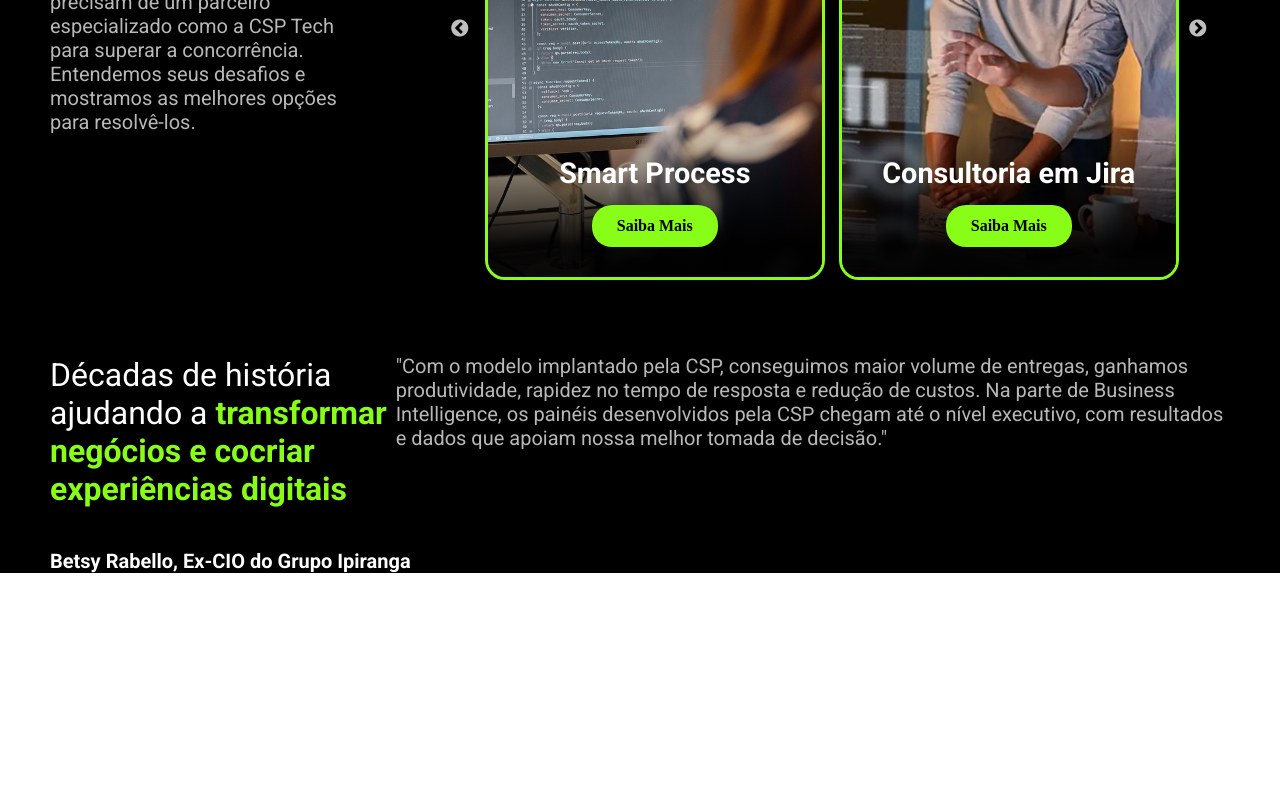
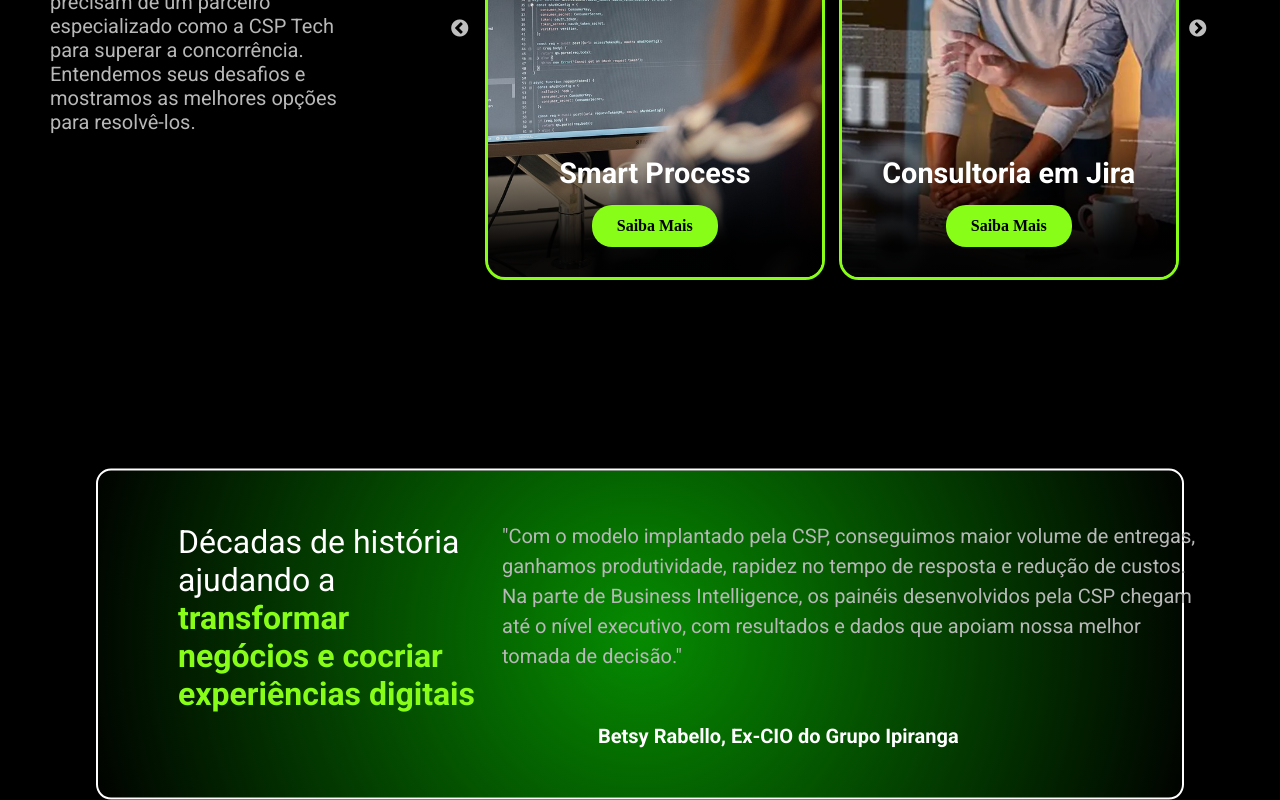
Before and after one commit to anabellypassos/NexaSoft, a React (Vite) app: page / in a window 1280 px wide. Shown: the part 1196-1996 px from the top of the page. Before the commit the page ends 1769 px from the top, so only its background shows below. Built offline with nearby package versions, Linux system fonts and the light colour scheme.

Commit message:
seccao 3 quadrante

```diff
--- a/src/pages/Home/home.css
+++ b/src/pages/Home/home.css
@@ -1,18 +1,19 @@
-body {
+body,html {
   margin: 0;
   padding: 0;
-  overflow-x: hidden;
   height: 100vh;
+  background-color: black;
 
 }
 
-.backgroundhome{
+.backgroundhome {
   background-color: black;
   align-items: center;
   padding: 0 50px;
   flex-direction: column;
 }
-.quadrante01{
+
+.quadrante01 {
   background-color: black;
   width: 100%;
   display: flex;
@@ -22,7 +23,7 @@ body {
 }
 
 
-.Titledestac{
+.Titledestac {
   margin-top: 200px;
   font-family: 'Roboto';
   color: white;
@@ -30,14 +31,16 @@ body {
   font-size: 50px;
   max-width: 600px;
 }
-.Titledestac span{
+
+.Titledestac span {
   margin-top: 150px;
   font-family: 'Roboto';
-    color:#87FD18;
+  color: #87FD18;
   font-weight: 700;
   font-size: 50px;
 }
-.paragrapy01{
+
+.paragrapy01 {
   color: rgb(184, 184, 184);
   margin-top: 20px;
   font-family: 'Roboto';
@@ -46,12 +49,13 @@ body {
   font-size: 20px;
 }
 
-.paragrapy01 span{
-    color:white;
+.paragrapy01 span {
+  color: white;
   font-weight: 600;
 
 }
-.buttonprimary{
+
+.buttonprimary {
   background-color: #87FD18;
   padding: 20px;
   border-radius: 25px;
@@ -63,15 +67,17 @@ body {
   transition: background 0.3s ease;
 }
 
-.buttonprimary:hover{
- background: linear-gradient(90deg,rgba(170, 255, 0, 1) 0%, rgba(0, 255, 106, 1) 50%, rgba(0, 0, 0, 1) 100%);
+.buttonprimary:hover {
+  background: linear-gradient(90deg, rgba(170, 255, 0, 1) 0%, rgba(0, 255, 106, 1) 50%, rgba(0, 0, 0, 1) 100%);
 
 
 }
-.button{
+
+.button {
   display: flex;
   gap: 20px;
 }
+
 .slider {
   display: flex;
   justify-content: flex-end;
@@ -103,7 +109,8 @@ body {
   mask-position: center;
   mask-size: cover;
 }
-.Nossos-clientes{
+
+.Nossos-clientes {
   margin-top: 150px;
   color: white;
   text-align: center;
@@ -112,6 +119,7 @@ body {
   font-weight: 500;
 
 }
+
 .carrossel {
   width: 90%;
   margin: 20px auto;
@@ -141,7 +149,7 @@ body {
 }
 
 
-.Text02 h1{
+.Text02 h1 {
   margin-top: 150px;
   font-family: 'Roboto';
   color: white;
@@ -149,14 +157,16 @@ body {
   font-size: 50px;
   max-width: 600px;
 }
-.Text02 h1 span{
+
+.Text02 h1 span {
   margin-top: 180px;
   font-family: 'Roboto';
-    color:#87FD18;
+  color: #87FD18;
   font-weight: 700;
   font-size: 50px;
 }
-.Text02 p{
+
+.Text02 p {
   color: rgb(184, 184, 184);
   margin-top: 20px;
   font-family: 'Roboto';
@@ -164,12 +174,14 @@ body {
   max-width: 300px;
   font-size: 20px;
 }
-.quadrante02{
+
+.quadrante02 {
   display: flex;
   margin-top: 40px;
 
 }
-.carrosselServicos{
+
+.carrosselServicos {
   gap: 0px;
   width: 60%;
   margin: 50px auto;
@@ -177,7 +189,8 @@ body {
 
 /* O container de cada slide no carrossel */
 .carrosselServicos .slick-slide {
-  padding: 0 10px; /* Cria um espaçamento entre os cards */
+  padding: 0 10px;
+  /* Cria um espaçamento entre os cards */
   box-sizing: border-box;
 }
 
@@ -245,40 +258,7 @@ body {
   color: white;
   transform: scale(1.05);
 }
-
-.quadrante3 .texts {
-   width: 100%;
-  display: flex;
-  justify-content: space-between;
-}
-.texts h1{
-color: white;
-font-family: 'Roboto';
-font-weight: 400;
-}
-.texts h1 span{
-color:#87FD18;
-font-family: 'Roboto';
-font-weight: 700;
-}
-.texts p  {
-color: rgb(184, 184, 184);
-    margin-top: 20px;
-    font-family: 'Roboto';
-    flex-direction: column;
-    font-size: 20px;
-}
-.grupy{
-  color:white;
-   font-family: 'Roboto';
-    flex-direction: column;
-    font-size: 20px;
-    font-weight: 700;
-  align-items: flex-end;
-
-}
-
-.blur {
+.quadrante3 .blur{
  width: 200px;
   height: 200px;
   background-color: #87FD18;
@@ -291,6 +271,65 @@ color: rgb(184, 184, 184);
   transform: translate(-50%, -50%);
   z-index: 0;
 }
+.quadrante3 .texts {
+  display: flex;
+  justify-content: flex-start; /* ou space-between se quiser extremidades separadas */
+  gap: 20px; /* define o espaço horizontal entre h1 e p */
+  width: 100%;
+  margin-left: 50px;
+  margin-right: 50px;
+
+}
+
+.texts h1 {
+  color: white;
+  font-family: 'Roboto';
+  font-weight: 400;
+  max-width: 400px;
+
+}
+
+.texts h1 span {
+  color: #87FD18;
+  font-family: 'Roboto';
+  font-weight: 700;
+}
+
+.texts p {
+  color: rgb(184, 184, 184);
+  margin-top: 20px;
+  font-family: 'Roboto';
+  flex-direction: column;
+  font-size: 20px;
+  max-width: 700px;
+  line-height: 30px;
+}
+
+.grupy {
+  color: white;
+  font-family: 'Roboto';
+  flex-direction: column;
+  font-size: 20px;
+  font-weight: 700;
+  margin-top: -10px;
+   margin-left: 470px;
+}
+
+.container-secton3 {
+  border: solid 2px white;
+  border-radius: 15px;
+  position: absolute;
+  left: 50%;
+  transform: translate(-50%, -50%); /* centraliza exatamente pelo centro */
+  padding: 30px;
+  margin-top: 300px;
+  background: #090f08;
+  background: radial-gradient(circle, rgb(6, 139, 1) 0%, rgba(1, 3, 0, 1) 100%);
+  width: 80%;
+}
+
+
+
 @media (max-width: 768px) {
 
   .quadrante01 {
@@ -300,7 +339,8 @@ color: rgb(184, 184, 184);
     height: auto;
   }
 
-  .Titledestac, .Titledestac span {
+  .Titledestac,
+  .Titledestac span {
     font-size: 30px;
     max-width: 100%;
     margin: 150px auto 0 auto;
@@ -347,7 +387,8 @@ color: rgb(184, 184, 184);
     height: auto;
   }
 
-  .Text02 h1, .Text02 h1 span {
+  .Text02 h1,
+  .Text02 h1 span {
     font-size: 30px;
     max-width: 100%;
     margin: 0 auto;
--- a/src/pages/Home/index.jsx
+++ b/src/pages/Home/index.jsx
@@ -232,6 +232,7 @@ function Home() {
         </div>
       </div>
       <div className="quadrante3">
+        <div className="container-secton3">
             <div className="bluor"></div>
             <div className="texts">
               <h1> Décadas de história ajudando a<span> transformar negócios e cocriar experiências digitais</span></h1>
@@ -245,6 +246,7 @@ function Home() {
             </div>
             <p className="grupy">Betsy Rabello, Ex-CIO do Grupo Ipiranga</p>
           </div>
+          </div>
     </div>
 
   )
```
Lines whose indentation alone changed are shown as unchanged.
